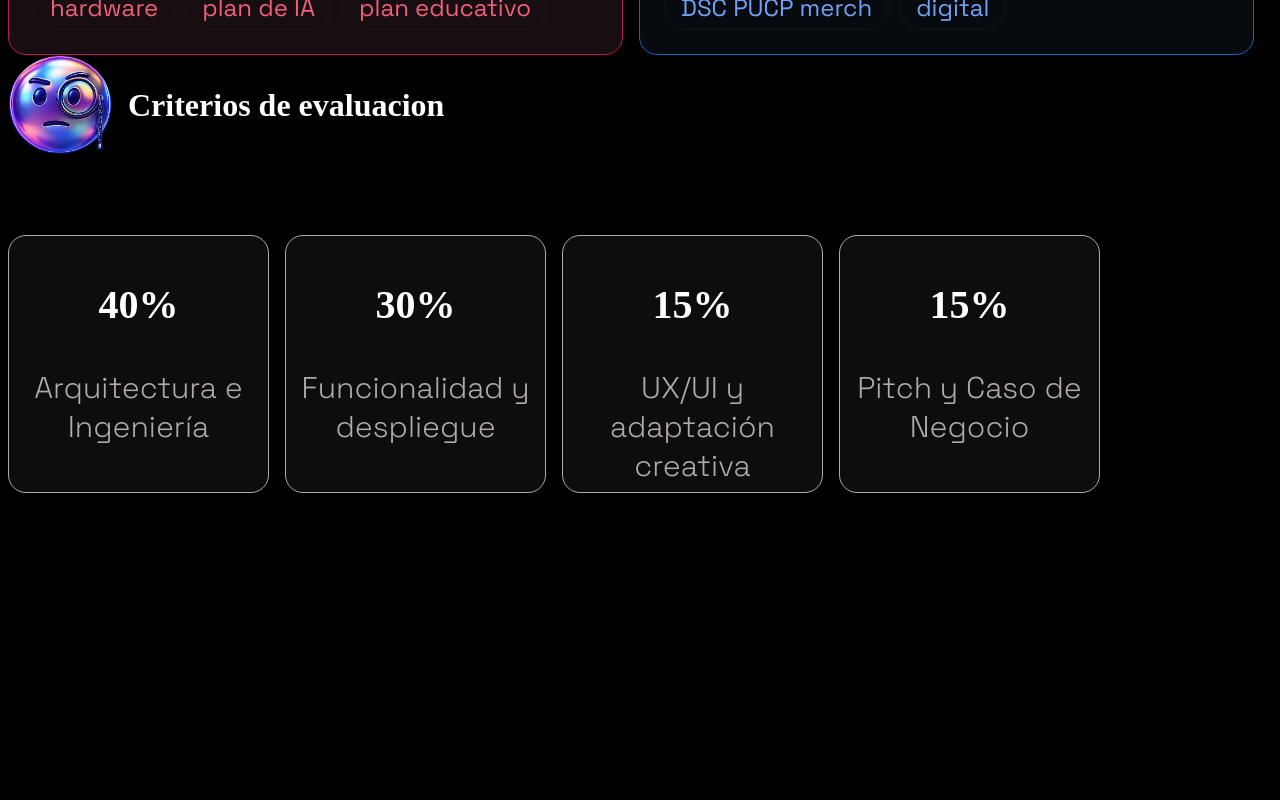
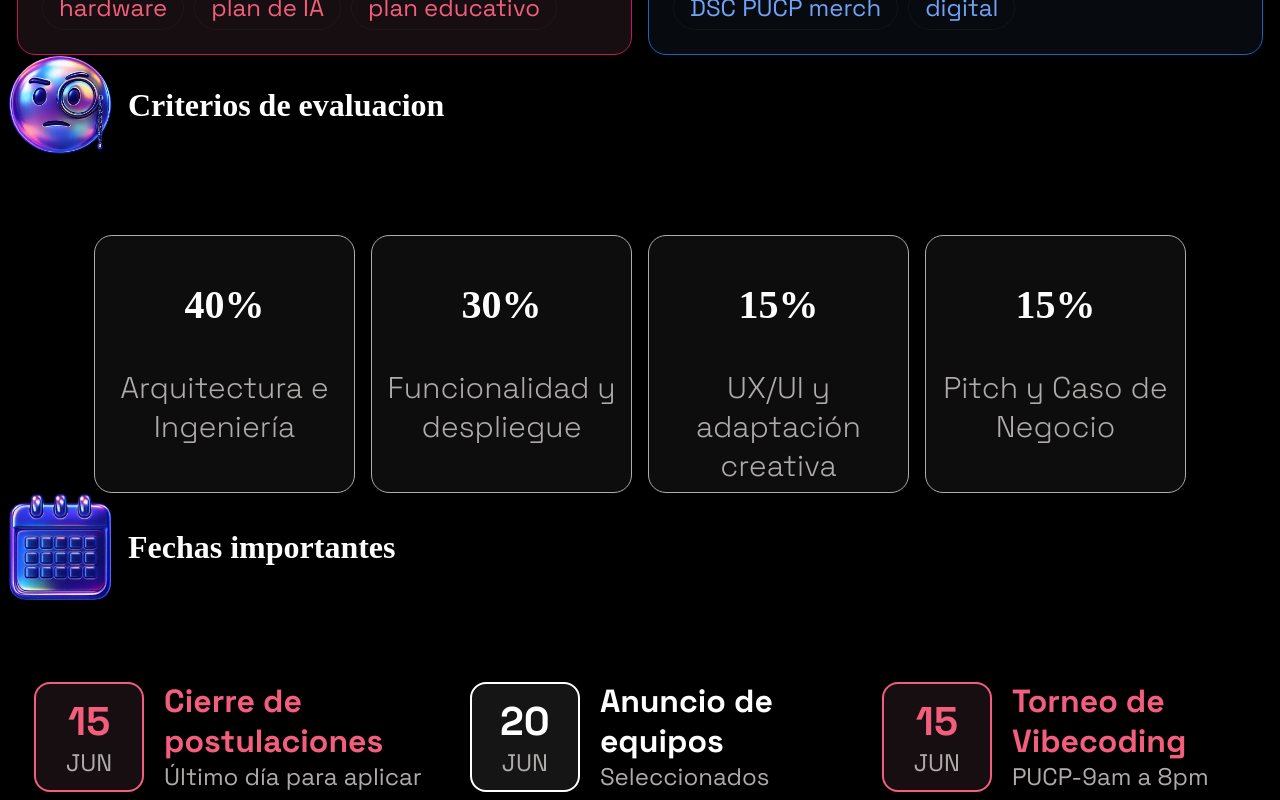
Before and after one commit to solposer/Torneo-de-Vibe-Coding, a Next.js app in the folder proyecto-torneo-web/: page / in a window 1280 px wide. Shown: the part 1787-2587 px from the top of the page. Before the commit the page ends 2288 px from the top, so only its background shows below. Built offline with nearby package versions, Linux system fonts and the light colour scheme; a web font is replaced by a local one.

Commit message:
fechas importantes

```diff
--- a/proyecto-torneo-web/app/components/criterios/criterios.css
+++ b/proyecto-torneo-web/app/components/criterios/criterios.css
@@ -3,6 +3,7 @@
     flex-direction: row;
     flex-wrap: wrap;
     gap: 16px;
+    justify-content: center
 }
 
 .criterios-header {
--- a/proyecto-torneo-web/app/components/criterios/criterios.tsx
+++ b/proyecto-torneo-web/app/components/criterios/criterios.tsx
@@ -5,7 +5,8 @@ import Image from "next/image";
 
 export default function Criterios(){
     return(
-        <>  <div className="criterios-header">
+        <>
+            <div className="criterios-header">
                 <Image
                     src={"/critico.png"}
                     alt={"critico"}
--- a/proyecto-torneo-web/app/components/fechas/fechas.css
+++ b/proyecto-torneo-web/app/components/fechas/fechas.css
@@ -0,0 +1,15 @@
+.fechas-container{
+    display: flex;
+    flex-direction: row;
+    flex-wrap: wrap;
+    gap: 48px;
+    justify-content: center
+}
+
+.fechas-header{
+    display: flex;
+    flex-direction: row;
+    align-items: center;
+    gap: 16px;
+    margin-bottom: 80px;
+}
--- a/proyecto-torneo-web/app/components/fechas/fechas.tsx
+++ b/proyecto-torneo-web/app/components/fechas/fechas.tsx
@@ -0,0 +1,37 @@
+import data from "@/app/data/fechas-preguntas-data.json"
+import CardsFechas from '@/app/ui/fechas-cronograma'
+import "./fechas.css"
+import Image from "next/image";
+
+export default function Fechas(){
+    return(
+        <>
+            <div className="fechas-header">
+                <Image
+                    src={"/calendario.png"}
+                    alt={"calendario"}
+                    width={104}
+                    height={108}
+                />
+                <h1 className="fuente-titulos">Fechas importantes</h1>
+            </div>
+            <div className="fechas-container">
+            {
+                data.fechasImportantes.map((fecha,index)=>{
+                    return(
+                        <CardsFechas
+                            key={index}
+                            dia={fecha.dia.split(" ")[0]}
+                            mes={fecha.dia.split(" ")[1]}
+                            titulo={fecha.titulo}
+                            descripcion={fecha.descripcion}
+                            highlight={fecha.importante}
+                        />
+                    )
+                })
+            }
+            </div>
+
+        </>
+    )
+}
--- a/proyecto-torneo-web/app/components/mision/mision.css
+++ b/proyecto-torneo-web/app/components/mision/mision.css
@@ -3,6 +3,7 @@
     flex-direction: row;
     flex-wrap: wrap;
     gap: 16px;
+    justify-content: center
 }
 
 .mision-header {
--- a/proyecto-torneo-web/app/components/premios/premios.css
+++ b/proyecto-torneo-web/app/components/premios/premios.css
@@ -9,6 +9,7 @@
     flex-direction: row;
     flex-wrap: wrap;
     gap: 16px;
+    justify-content: center
 }
 .premios-header {
     display: flex;
--- a/proyecto-torneo-web/app/page.tsx
+++ b/proyecto-torneo-web/app/page.tsx
@@ -2,6 +2,7 @@ import Criterios from './components/criterios/criterios';
 import Hero from './components/hero/hero';
 import Mision from './components/mision/mision';
 import Premios from './components/premios/premios'
+import Fechas from './components/fechas/fechas';
 export default function Home() {
   return (
     <>
@@ -13,6 +14,7 @@ export default function Home() {
       */}
       <Premios />
       <Criterios/>
+      <Fechas/>
     </>
   );
 }
--- a/proyecto-torneo-web/app/ui/fechas-cronograma.css
+++ b/proyecto-torneo-web/app/ui/fechas-cronograma.css
@@ -12,6 +12,7 @@
     align-items: center;
     justify-content: center;
     border-radius:16px ;
+    border: 2px solid
 }
 .fecha-dia{
     font-size: 40px;
@@ -21,6 +22,7 @@
 .fecha-mes{
     font-size:24px;
     margin: 0;
+    color:var(--color-plomo)
 }
 .fecha-textos{
     border-width: 1px;
@@ -28,10 +30,13 @@
 .fecha-titulo{
     font-weight: bold;
     font-size: 32px;
+    width: 234px;
+    margin: 0;
 }
 .fecha-descripcion{
     color:var(--color-plomo);
     font-size: 24px;
+    margin: 0;
 }
 .fecha-titulo-melon{
     color:var(--color-melon-claro)
@@ -47,7 +52,9 @@
 }
 .fecha-cuadro-melon{
     border-color: var(--color-melon-claro);
+    background: var(--color-fucsia-oscuro);
 }
 .fecha-cuadro-blanco{
     border-color: var(--color-blanco);
+    background-color: #ffffff15;
 }
```
